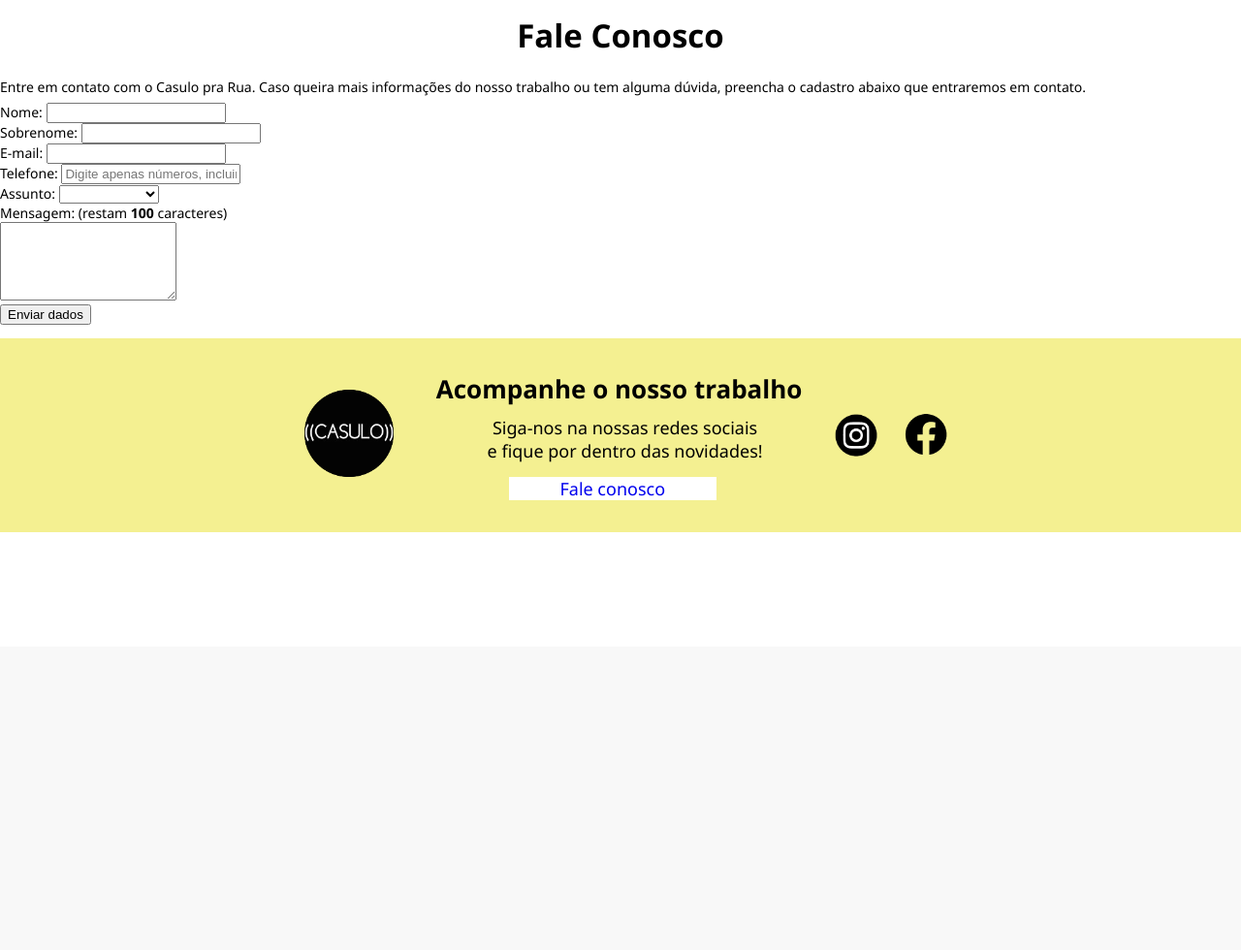
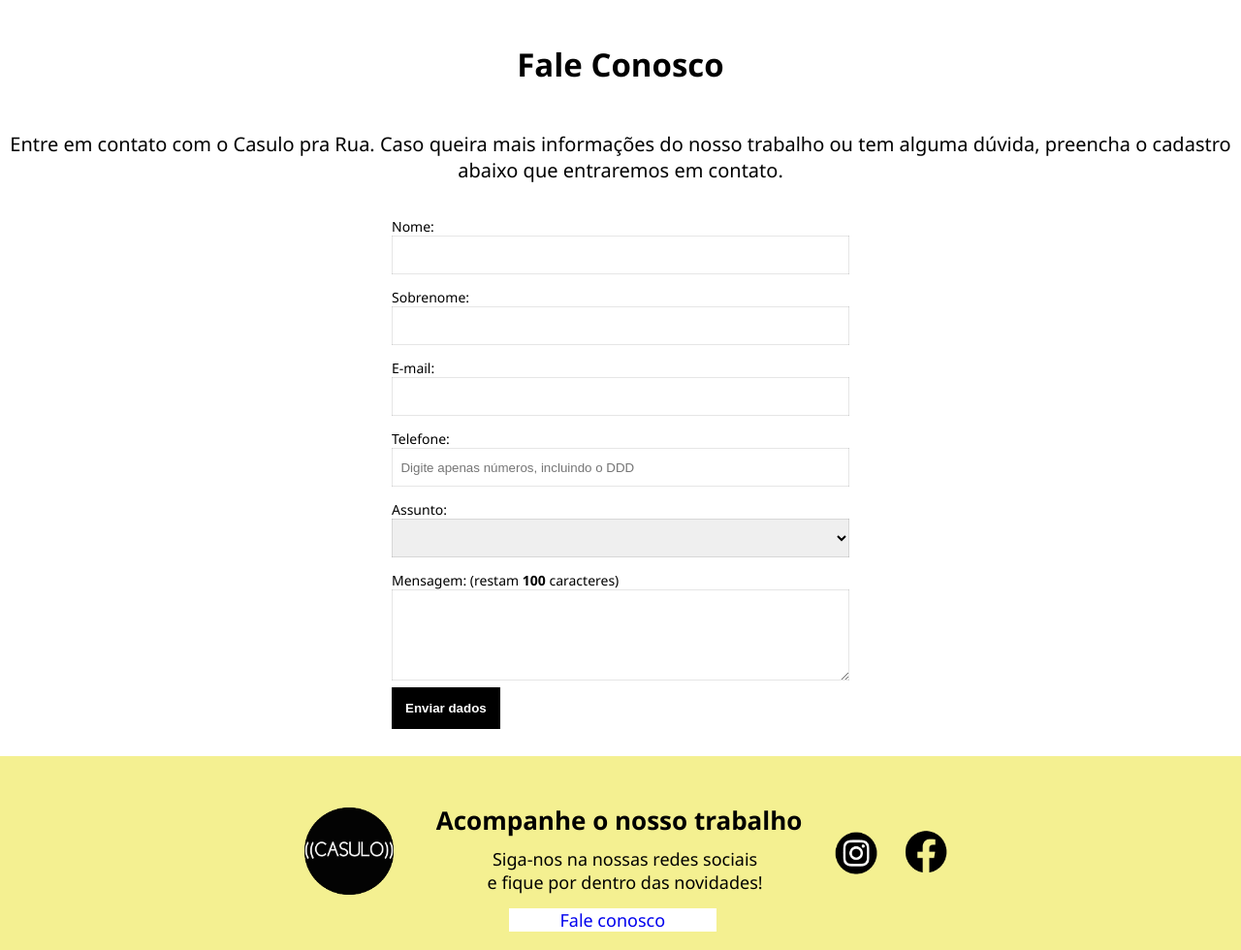
Before and after one commit to Yasmin-Silva01/projeto-casulo, a PHP site: page /fale-conosco.php in a window 1280 px wide. Shown: the part 133-1113 px from the top of the page at 97% size. Before the commit the page ends 682 px from the top, so only its background shows below. Run offline with PHP 8.4, Linux system fonts and the light colour scheme.

Commit message:
inserção css formulário

```diff
--- a/css/estilos.css
+++ b/css/estilos.css
@@ -250,6 +250,63 @@
 
 }
 
+/* Formatando o formulário */
+
+h2{
+    margin-top:30px;
+    font-size: 35px;
+}
+
+.contato{
+    font-size: 20px;
+    margin-top: 25px;
+    text-align: center;
+}
+
+form {
+    max-width: 500px;
+    width: 95%;
+    margin: auto;
+    background-color: white;
+    padding: 1rem;
+    border-radius: 10px;
+}
+
+
+input:not([type="radio"]):not([type="checkbox"]), select, textarea {
+    width: 100%;
+    height: 40px;
+    border: none;
+    padding: 2%;
+    box-shadow: black 0 0 1px inset;
+}
+
+textarea {
+    height: auto;
+}
+
+button {
+    background-color: black;
+    color: white;
+    border: none;
+    padding: 1rem;
+    font-weight: bold;
+    margin-top: .2rem;
+}
+
+button:hover, button:focus {
+    background-color: darkblue;
+    cursor: pointer;
+}
+
+form div {
+    margin-top: 1rem;
+}
+
+
+/* fim formulario */
+
+
 /* Regras específicas de acordo com o tamanho de tela ( Media Queries ) */
 
 @media screen  and (min-width:1100px)  {
```
